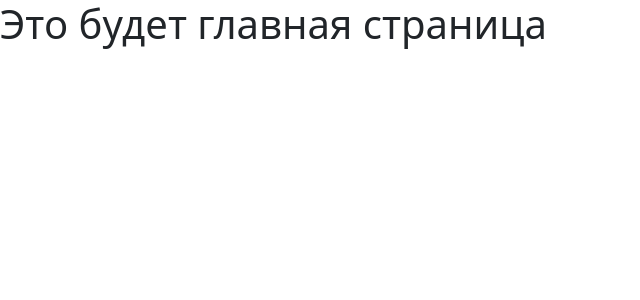
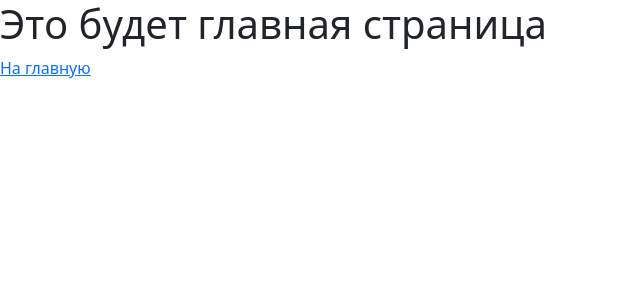
Before and after one commit to Nikita3677/dynamic_menu_django, a Django app: page / in a window 1280 px wide. Shown: the top 300 px of the page, without its empty margins (0-640 px from the left). Run offline with Django 3.2, Linux system fonts and the light colour scheme; data that the repository does not hold is empty; some libraries are stand-ins or nearby versions.

Commit message:
Made the main url in template

```diff
--- a/dynamic_menu/template/include/menu.html
+++ b/dynamic_menu/template/include/menu.html
@@ -21,3 +21,4 @@
 {% endfor %}
 </ul>
 {% endfor %}
+<a href="{% url 'menu:index'%}">На главную</a>
```
